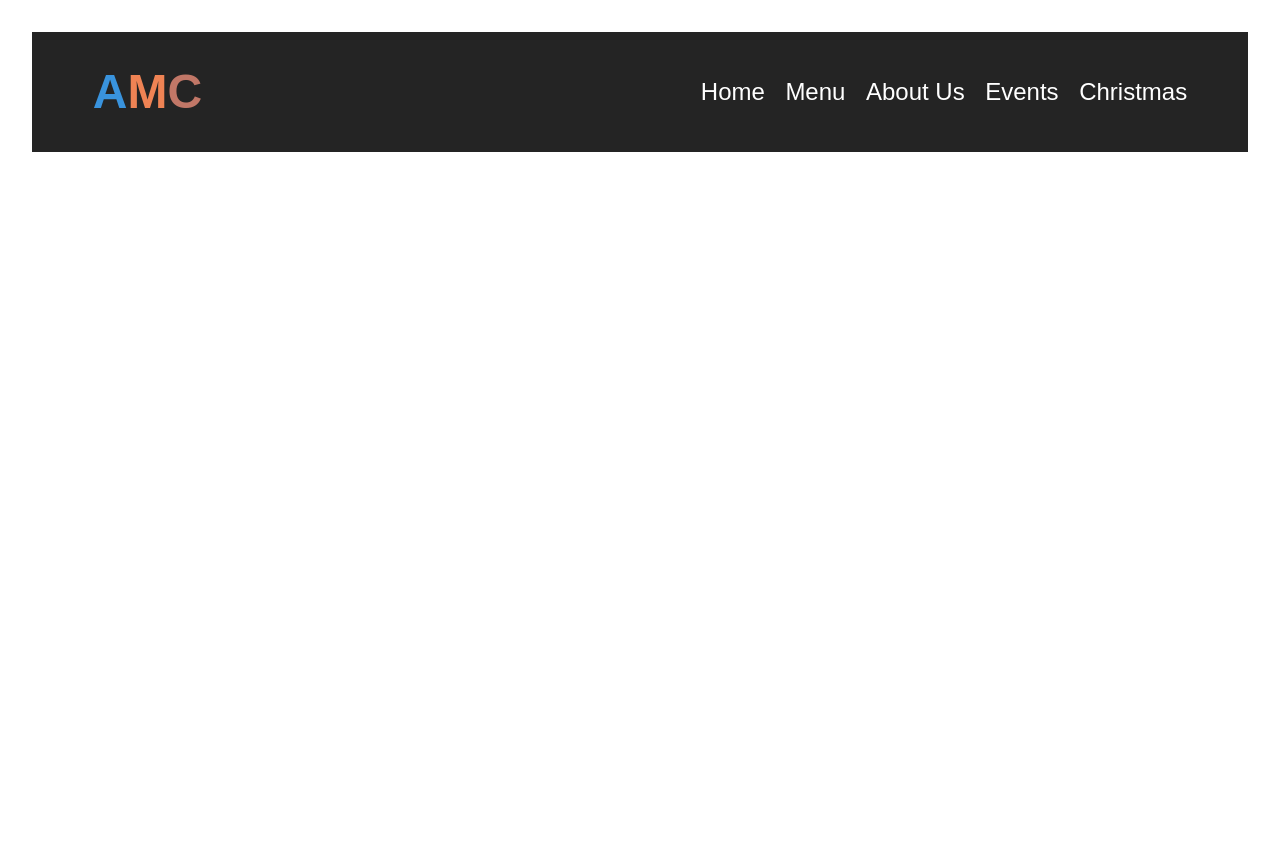
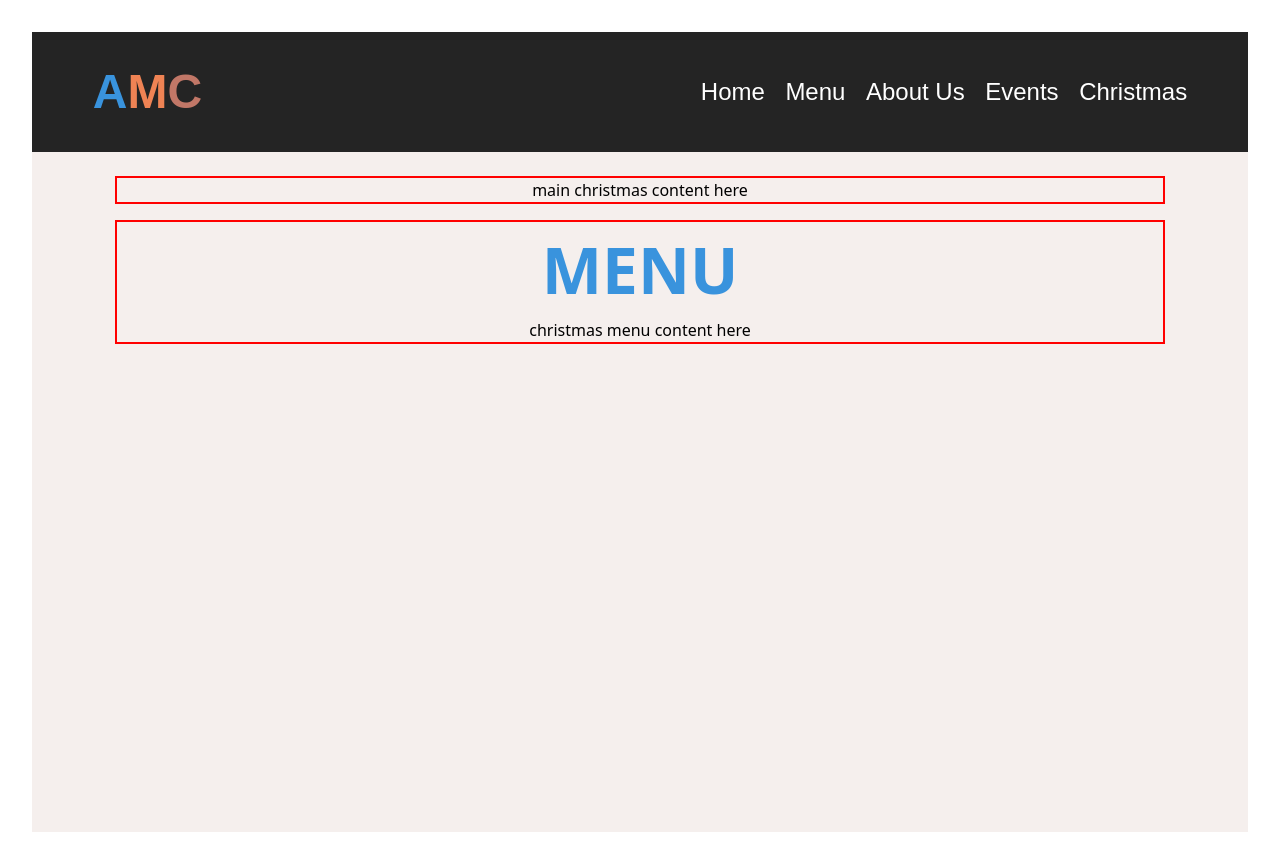
Before and after one commit to sigdotcom/AtonementMensClubWebsite, a React (Vite) app: page /christmas in a window 1280 px wide. Before the commit the page ends 800 px from the top, so only its background shows below. Built offline with nearby package versions, Linux system fonts and the light colour scheme; a web font is replaced by a local one.

Commit message:
christmas layout done

```diff
--- /dev/null
+++ b/src/pages/Christmas/Christmas.css
@@ -0,0 +1,27 @@
+.christmas {
+  width: 100%;
+  min-height: 85vh;
+  background-color: #f5efed;
+  display: flex;
+  flex-direction: column;
+  align-items: center;
+  padding: 2%;
+  gap: 1rem;
+}
+.christmas h1 {
+  color: #3993dd;
+  font-size: 64px;
+  font-weight: bold;
+}
+.mainCon {
+  width: 90%;
+  height: max-content;
+
+  border: red solid 2px;
+}
+
+.christmasMenuCon {
+  width: 90%;
+  height: max-content;
+  border: red solid 2px;
+}
--- a/src/pages/Christmas/Christmas.jsx
+++ b/src/pages/Christmas/Christmas.jsx
@@ -1,10 +1,16 @@
-
+import "./Christmas.css";
 function Christmas() {
-    return (
-        <div className="christmas">
-
-        </div>
-    );
+  return (
+    <div className="christmas">
+      <div className="mainCon">
+        <p>main christmas content here</p>
+      </div>
+      <div className="christmasMenuCon">
+        <h1>MENU</h1>
+        <p>christmas menu content here</p>
+      </div>
+    </div>
+  );
 }
 
 export default Christmas;
```
